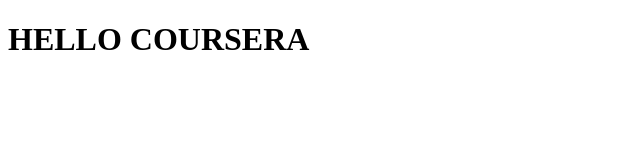
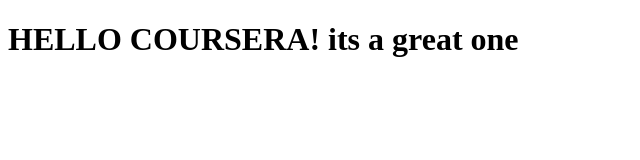
Before and after one commit to Shreya2700/coursera-test, a plain HTML site: page site/index.html in a window 1280 px wide. Shown: the whole page, without its empty margins (0-640 px from the left). Drawn offline with Linux system fonts and the light colour scheme.

Commit message:
Small Addition

```diff
--- a/site/index.html
+++ b/site/index.html
@@ -4,6 +4,6 @@
 	<title>Hello Coursera!</title>
 </head>
 	<body>
-		<h1>HELLO COURSERA</h1>
+		<h1>HELLO COURSERA! its a great one</h1>
 	</body>
 </html>
```
